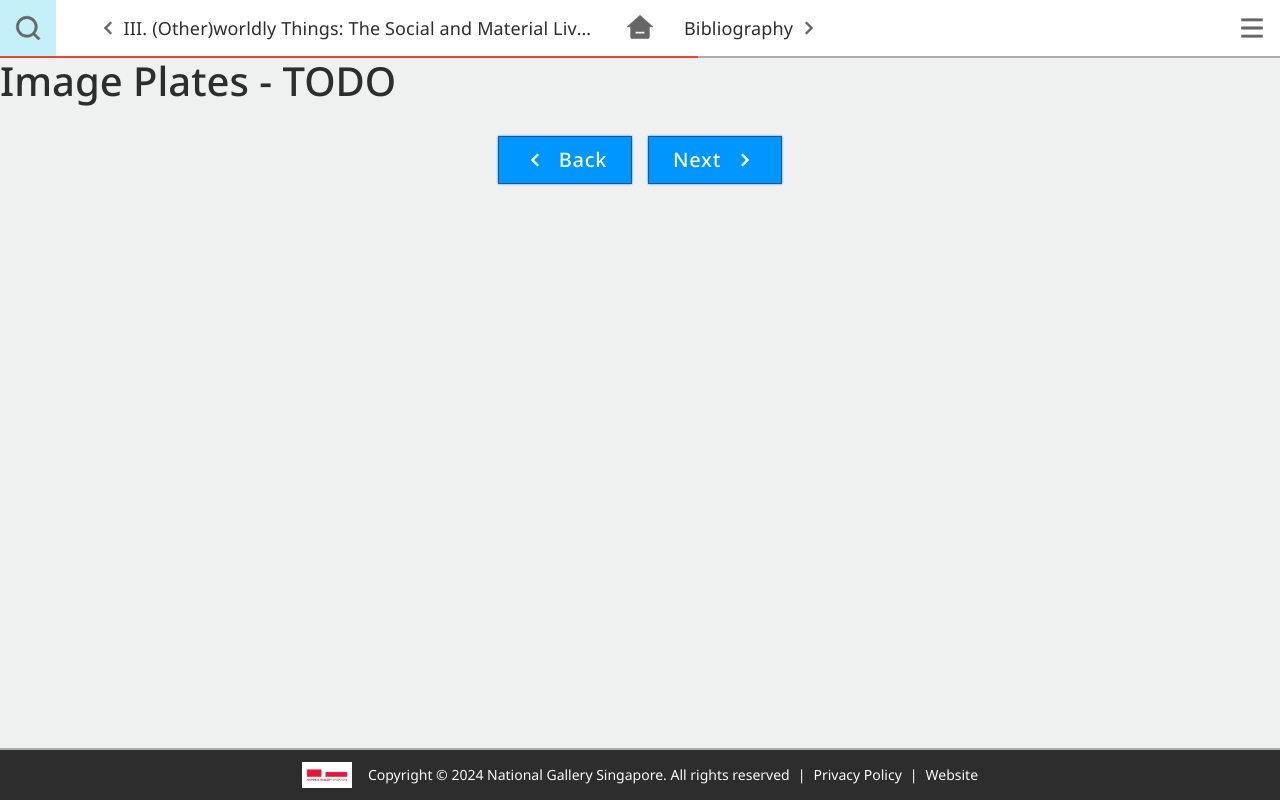
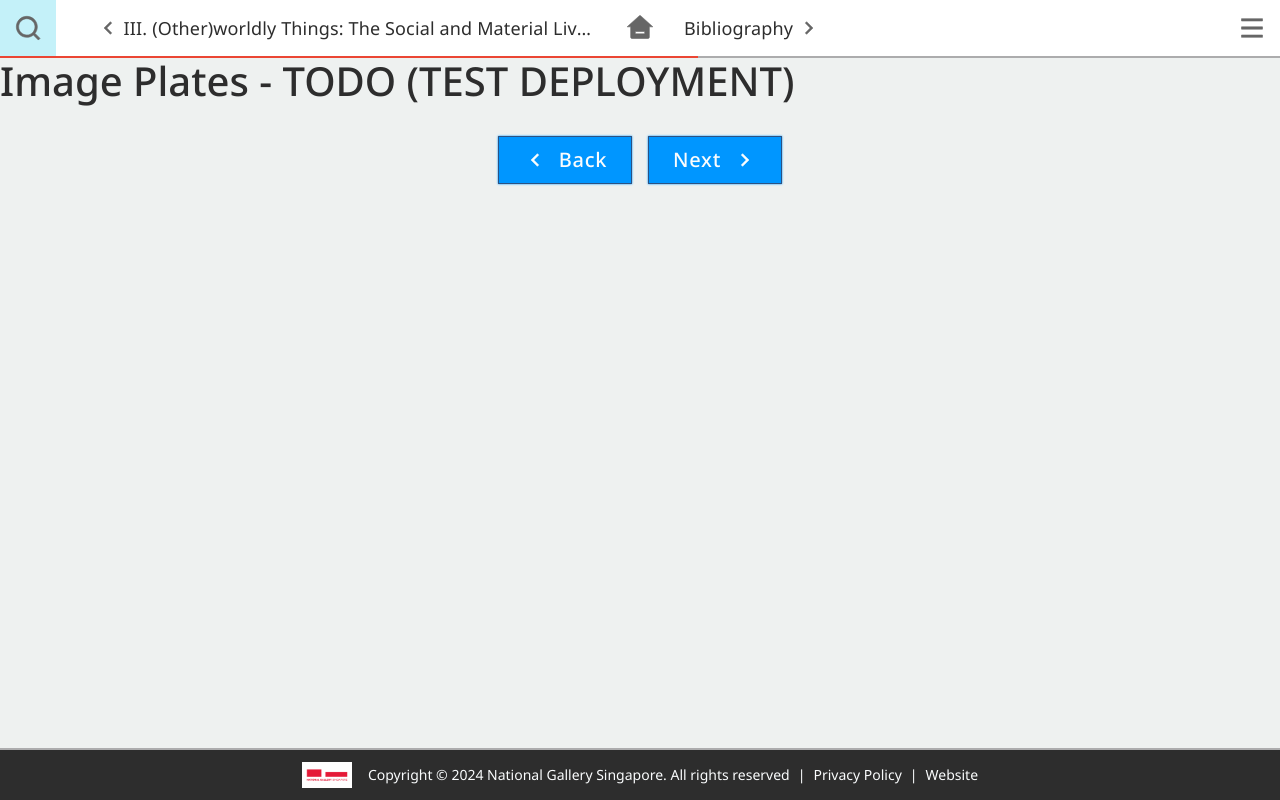
Before and after one commit to michac789/ngs-living-pictures, a React (Create React App) app: page /image-plates in a window 1280 px wide. Shown: the top 800 px of the page. Built offline with nearby package versions, Linux system fonts and the light colour scheme.

Commit message:
chore: test change for automated deployment

```diff
--- a/src/pages/ImagePlates/ImagePlates.tsx
+++ b/src/pages/ImagePlates/ImagePlates.tsx
@@ -9,7 +9,7 @@ const ImagePlates = () => {
     <>
       <MetaData {...metaData['image-plates']} />
       <Text variant="title2">
-        Image Plates - TODO
+        Image Plates - TODO (TEST DEPLOYMENT)
       </Text>
       <NavButton />
     </>
```
